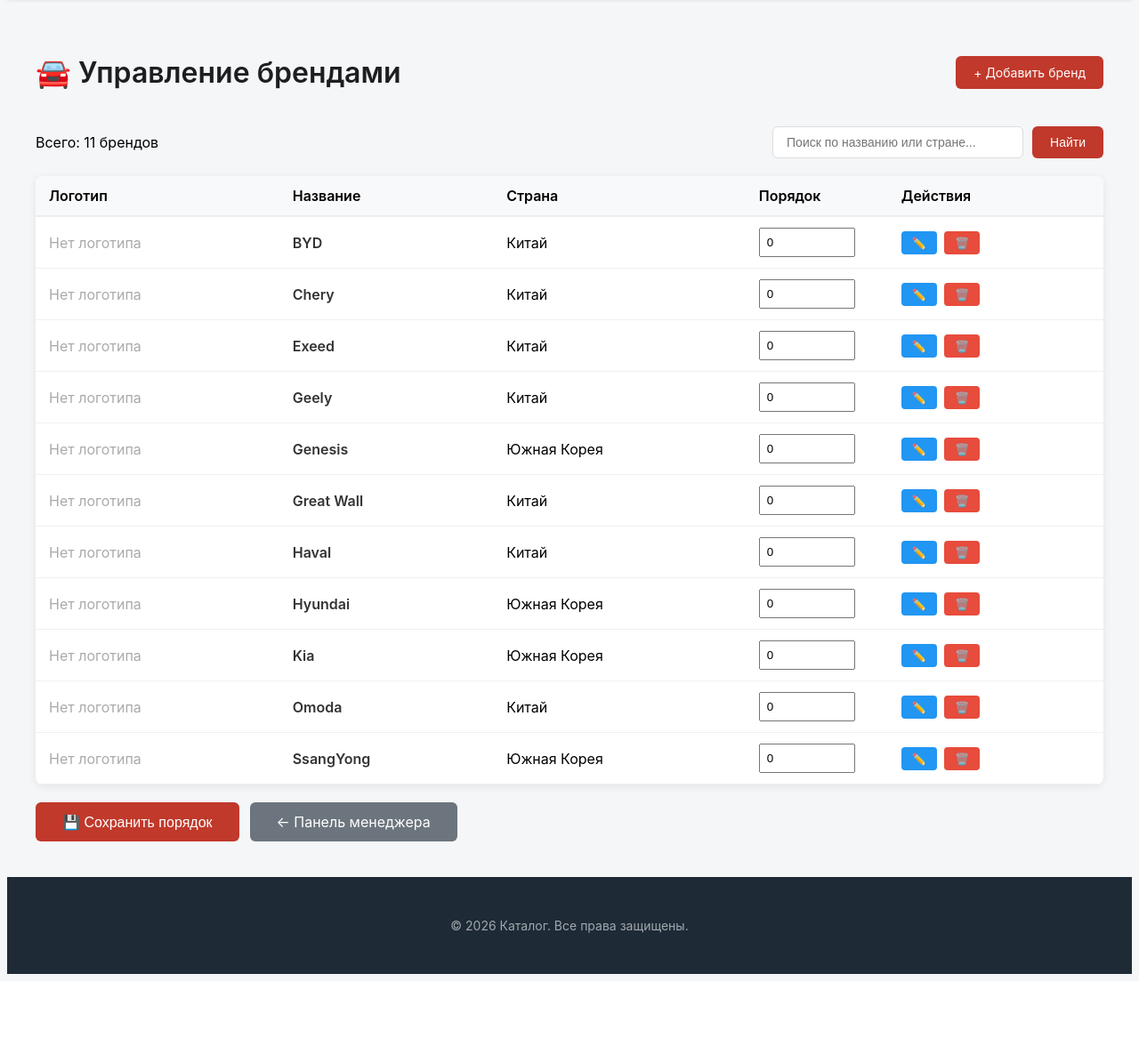
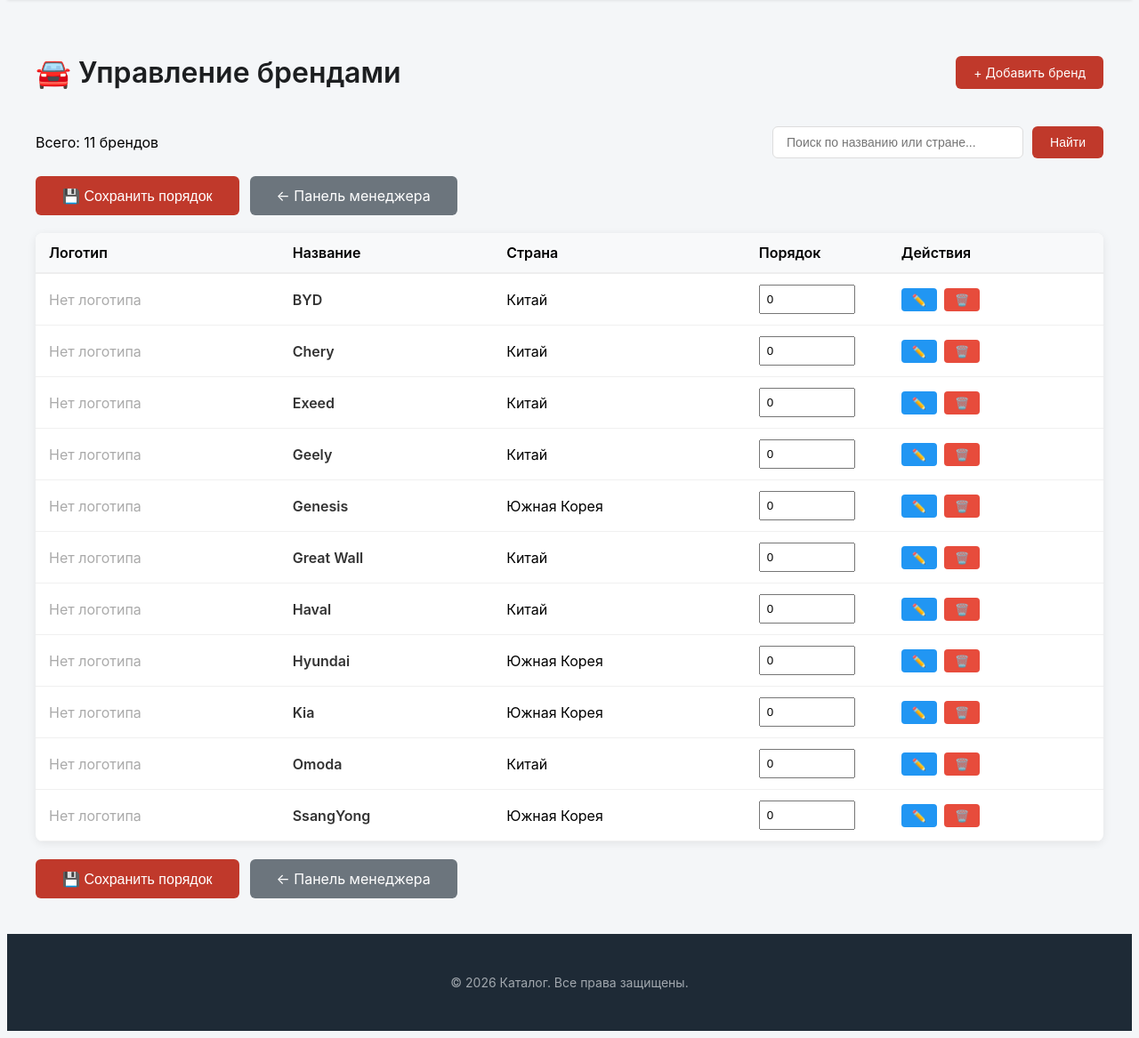
Before and after one commit to NetMann-git/django-auto-catalog-beget, a Django app: page /catalog/manage/brands/ in a window 1280 px wide. Shown: the part 174-1341 px from the top of the page at 89% size. Before the commit the page ends 1269 px from the top, so only its background shows below. Run offline with Django 5.2, Linux system fonts and the light colour scheme; the visitor is signed in with stand-in values (Sample User, id 1); data comes from the database, SQL or seed files in the repository; data that the repository does not hold is empty; some libraries are stand-ins or nearby versions.

Commit message:
дублирование кнопок управления над списком брендов 62.1

```diff
--- a/apps/products/templates/products/brand_manage_list.html
+++ b/apps/products/templates/products/brand_manage_list.html
@@ -26,6 +26,12 @@
     {% if brands %}
     <form method="post">
         {% csrf_token %}
+
+        <div style="margin-bottom:20px;display:flex;gap:12px;flex-wrap:wrap;">
+            <button type="submit" class="btn-save">💾 Сохранить порядок</button>
+            <a href="{% url 'users:manager_dashboard' %}" class="btn-cancel">← Панель менеджера</a>
+        </div>
+
         <table class="product-table">
             <thead>
                 <tr>
```
